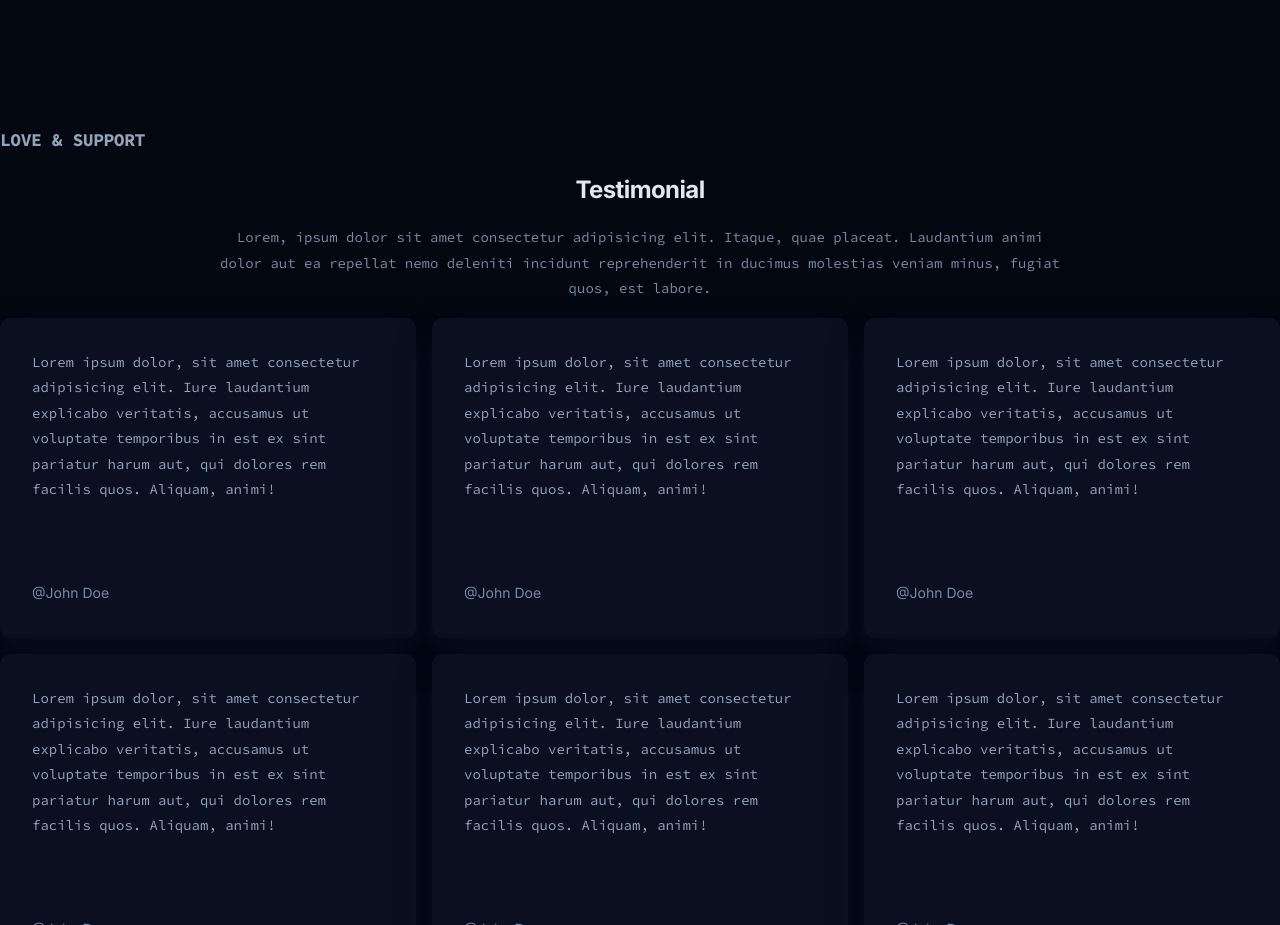
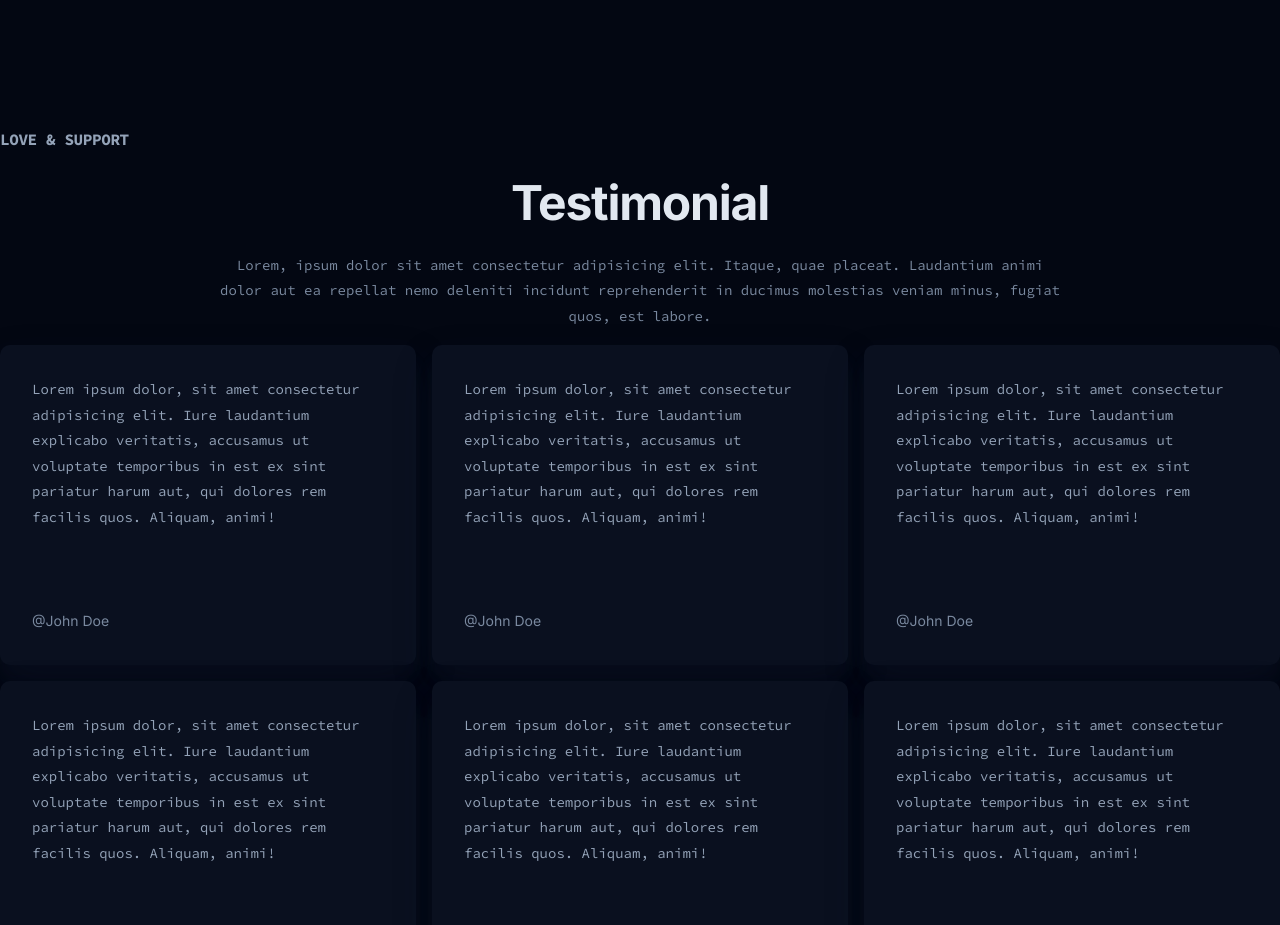
Before and after one commit to Dannu-R/Dannu-R.github.io, a plain HTML site: page Final Project/project.html in a window 1280 px wide. Shown: the part 2392-3317 px from the top of the page. Drawn offline with Linux system fonts and the light colour scheme.

Commit message:
Polished up font sizes and testimonial media queries

```diff
--- a/Final Project/styles/components/about.css
+++ b/Final Project/styles/components/about.css
@@ -42,6 +42,7 @@
 
 
 .about__btn {
+  font-size: var(--size-sm);
   margin-bottom: 3rem;
 }
 
@@ -99,6 +100,10 @@
   .about__desc-2 {
     font-size: var(--size-base);
   }
+
+  .about__btn {
+    font-size: var(--size-base);
+  }
 }
 
 @media (min-width: 1280px) {
--- a/Final Project/styles/components/testimonial.css
+++ b/Final Project/styles/components/testimonial.css
@@ -1,11 +1,12 @@
 .testimonial__title-1 {
-  font-size: var(--size-lg);
+  font-size: var(--size-base);
   color: var(--clr-text);
   font-family: var(--font-secondary);
   text-transform: uppercase;
 }
 
 .testimonial__title-2 {
+  font-size: var(--size-3xl);
   text-align: center;
   margin-top: 1rem;
 }
@@ -48,13 +49,13 @@
   font-size: var(--size-xs);
 }
 
-@media (min-width: 475px) {
+/* @media (min-width: 475px) {
 
-}
+} */
 
-@media (min-width: 640px) {
+/* @media (min-width: 640px) {
 
-}
+} */
 
 @media (min-width: 768px) {
   .testimonial__grid-card-desc {
@@ -63,6 +64,10 @@
 
   .testimonial__grid-card-name {
     font-size: var(--size-sm);
+  }
+
+  .testimonial__title-2 {
+    font-size: var(--size-4xl);
   }
 }
 
@@ -85,8 +90,12 @@
     grid-template-rows: repeat(2, 1fr);
     grid-template-columns: repeat(3, 1fr);
   }
+
+  .testimonial__title-2 {
+    font-size: var(--size-5xl);
+  }
 }
 
-@media (min-width: 1536px) {
+/* @media (min-width: 1536px) {
 
-}
+} */
```
